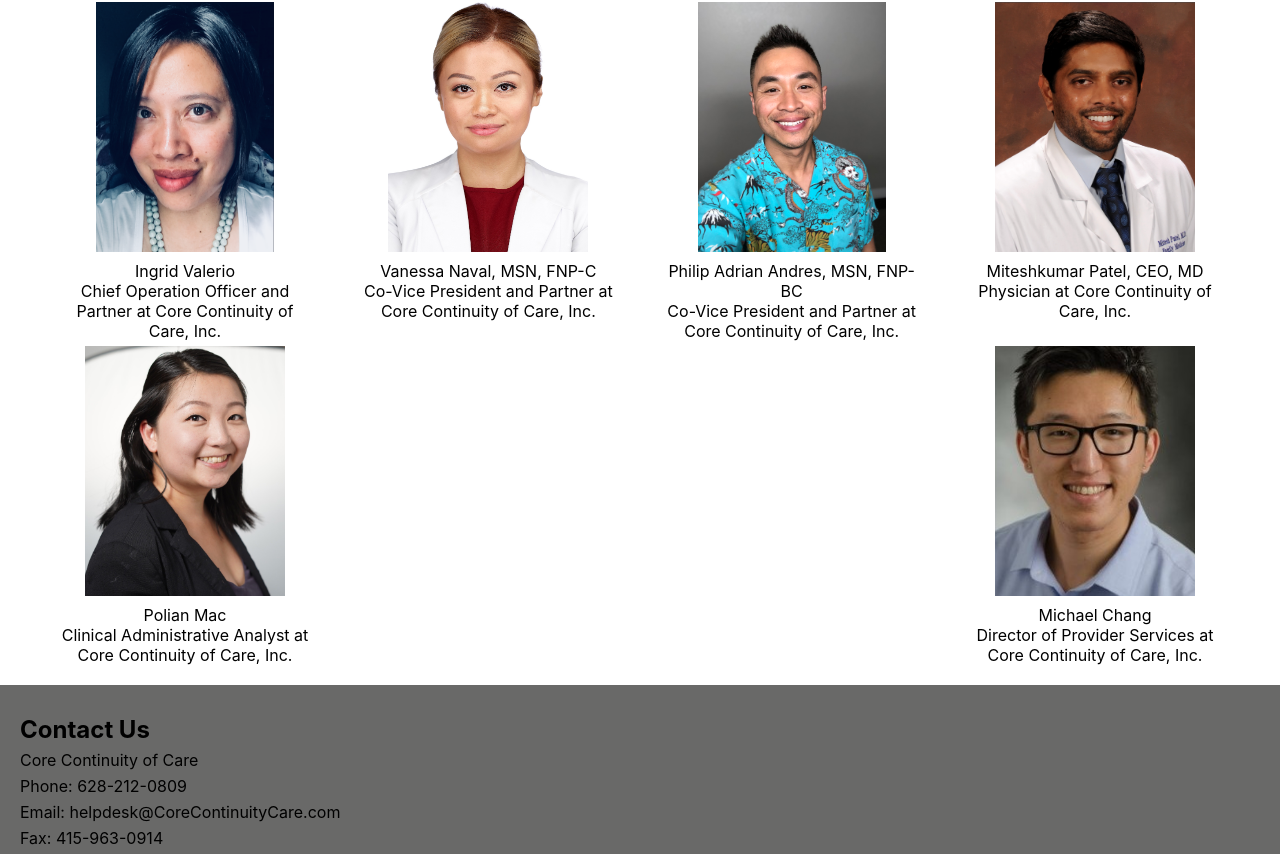
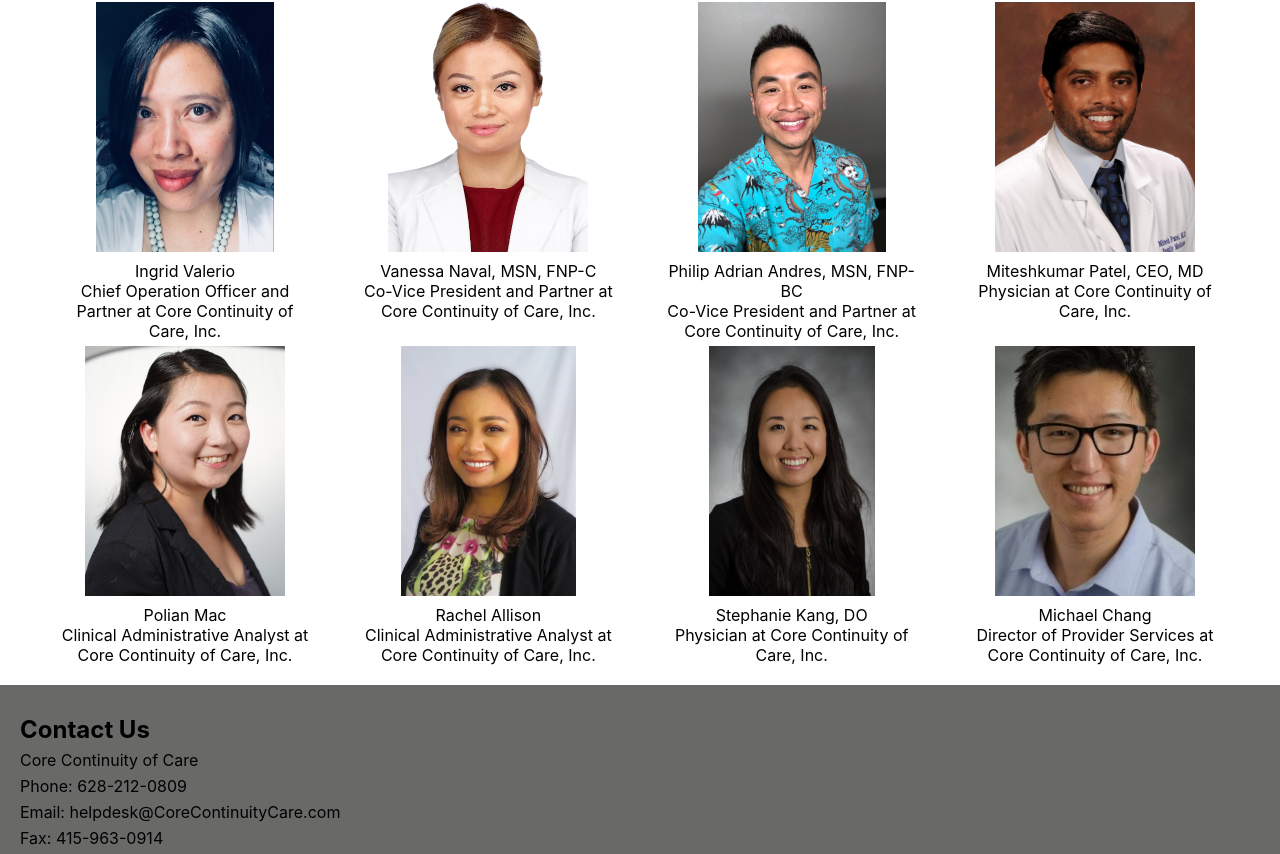
Before and after one commit to GilBu/corecontinuitycare, a React (Create React App) app: page /about in a window 1280 px wide. Shown: the part 355-1209 px from the top of the page. Built offline with nearby package versions, Linux system fonts and the light colour scheme.

Commit message:
add staff to about

```diff
--- a/src/components/pages/about/images.js
+++ b/src/components/pages/about/images.js
@@ -4,6 +4,8 @@ import pMac from './image-files/pMac.PNG'
 import iValerio from './image-files/iValerio.png'
 import mChang from './image-files/mChang.jpg'
 import mPatel from './image-files/mPatel.png'
+import sKang from './image-files/sKang.png'
+import rAllison from './image-files/rAllison.jpg'
 
 export const imagesList= [
   {
@@ -46,6 +48,18 @@ export const imagesList= [
     bio: 'Michael Chang is our Director of Provider Services. Michael graduated with a degree in Health Administration and Management with the University of Phoenix. He has had years of experience working within multiple facets in both the acute and post-acute setting. This allows him to be able to assess and prioritize the needs of both patients and providers, and raise service standards. Michael is also an integral part of the administrative operations and revenue cycle. He is passionate about providing support and improving quality of care for patients.'
   },
   {
+    name: 'Stephanie Kang, DO',
+    title: 'Physician at Core Continuity of Care, Inc.',
+    image: sKang,
+    bio: 'Polian is an integral part of the patient care process as patients transition through different levels of care.  She assists in ensuring effective communication and the smooth transfer of patient data between clinical providers and facilities throughout the entirety of the patient stay.  From admission to discharge, Polian closely monitors clinical pathways with clinical providers to ensure positive outcomes.  Polian brings several years of scribe experience and leadership to Core Continuity of Care.  She previously served as a lead scribe within Verity Health System.  She earned her Bachelor of Science in Molecular, Cell, & Developmental Biology from the University of California, Santa Cruz. Polian is passionate about patient care and successful outcomes, and is actively pursuing a career as a physician.'
+  },
+  {
+    name: 'Rachel Allison',
+    title: 'Clinical Administrative Analyst at Core Continuity of Care, Inc.',
+    image: rAllison,
+    bio: 'Polian is an integral part of the patient care process as patients transition through different levels of care.  She assists in ensuring effective communication and the smooth transfer of patient data between clinical providers and facilities throughout the entirety of the patient stay.  From admission to discharge, Polian closely monitors clinical pathways with clinical providers to ensure positive outcomes.  Polian brings several years of scribe experience and leadership to Core Continuity of Care.  She previously served as a lead scribe within Verity Health System.  She earned her Bachelor of Science in Molecular, Cell, & Developmental Biology from the University of California, Santa Cruz. Polian is passionate about patient care and successful outcomes, and is actively pursuing a career as a physician.'
+  },
+  {
     name: 'Polian Mac',
     title: 'Clinical Administrative Analyst at Core Continuity of Care, Inc.',
     image: pMac,
```
Also changed, not shown: src/components/pages/about/image-files/rAllison.jpg (added), src/components/pages/about/image-files/sKang.png (added).
